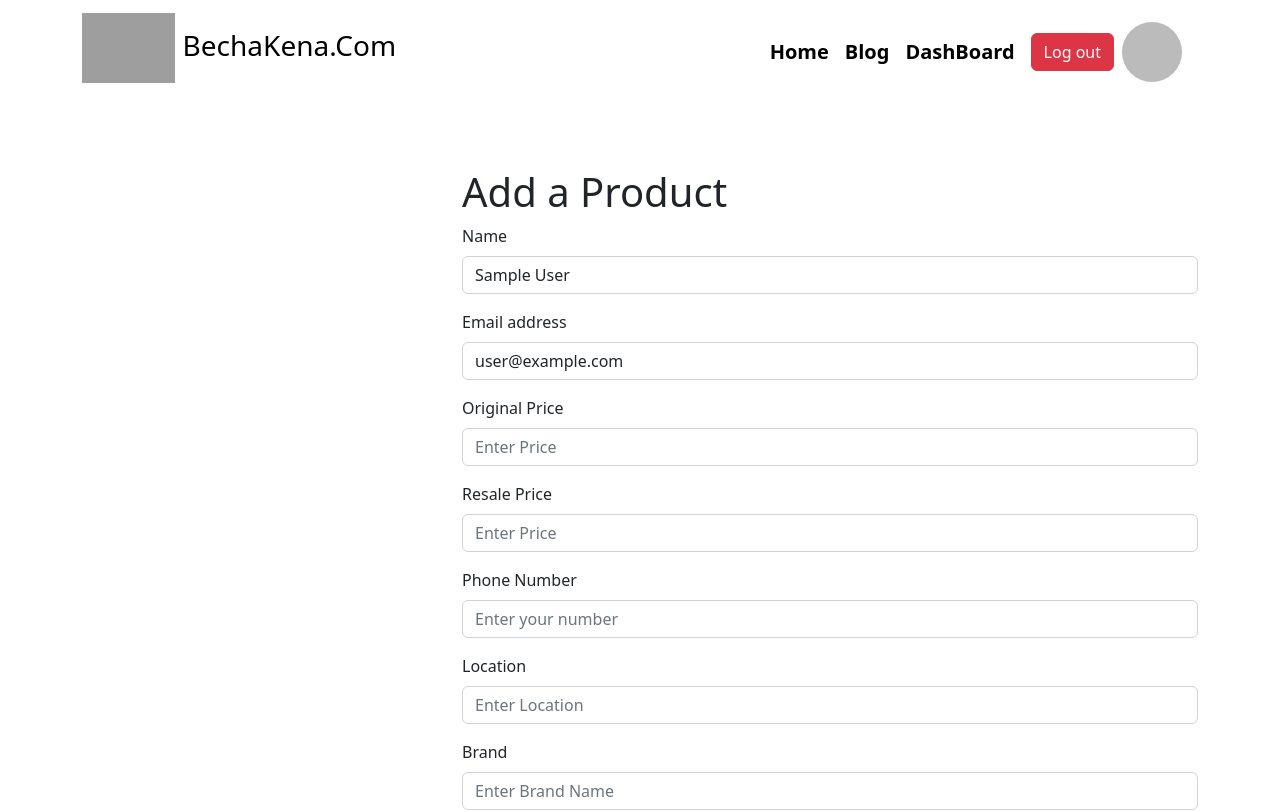
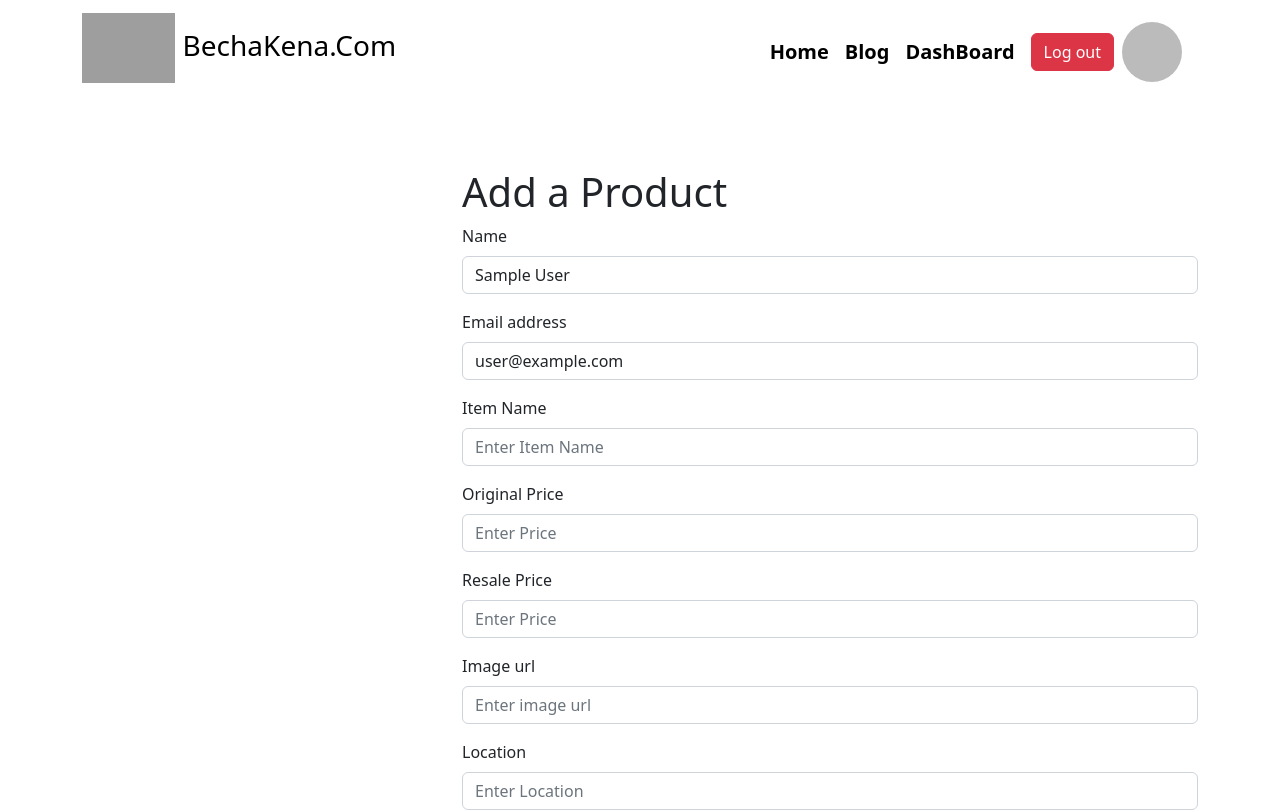
Before and after one commit to dhew98/Resale-Products, a React (Create React App) app: page /dashboard/addProducts in a window 1280 px wide. Shown: the top 812 px of the page. Built offline with nearby package versions, Linux system fonts and the light colour scheme; no server answers; sample sign-in values are in the browser's storage; grey boxes are pictures that could not be loaded.

Commit message:
adding done

```diff
--- a/src/Pages/DashBoard/MyOrders/Seller/Addproducts.js
+++ b/src/Pages/DashBoard/MyOrders/Seller/Addproducts.js
@@ -4,9 +4,51 @@ import Form from 'react-bootstrap/Form';
 
 const Addproducts = () => {
 
+    var cat_id;
     const { user } = useContext(AuthContext);
-    const handleProducts = () => {
+    const handleProducts = (event) => {
+        event.preventDefault();
+        const form = event.target;
+        const name = user?.displayName;
+        const email = user?.email || 'unregistered';
+        const img = form.image.value;
+        const Orgprice = form.Orgprice.value;
+        const price = form.price.value;
+        const use = form.used.value;
+        const location = form.location.value;
+        const brand = form.brand.value;
 
+
+        if (brand === "asus") {
+            cat_id = "637ee62bf3ee5834ef8fa06c";
+        }
+
+        const review = {
+            services: _id,
+            serviceName: item,
+            customer: name,
+            rating: rate,
+            email,
+            message,
+            img
+        }
+        fetch('https://server-six-kappa.vercel.app/reviews', {
+            method: 'POST',
+            headers: {
+                'content-type': 'application/json'
+            },
+            body: JSON.stringify(review)
+        })
+            .then(res => res.json())
+            .then(data => {
+                console.log(data)
+                if (data.acknowledged) {
+                    alert('Thanks for Sharing Your Views!')
+                    form.reset();
+
+                }
+            })
+            .catch(er => console.error(er));
     }
 
     return (
@@ -21,6 +63,10 @@ const Addproducts = () => {
                     <Form.Label>Email address</Form.Label>
                     <Form.Control defaultValue={user?.email} type="email" placeholder="name@example.com" />
                 </Form.Group>
+                <Form.Group className="mb-3" controlId="item">
+                    <Form.Label for="item">Item Name</Form.Label>
+                    <Form.Control id="item" type="text" placeholder="Enter Item Name " />
+                </Form.Group>
                 <Form.Group className="mb-3" controlId="Orgprice">
                     <Form.Label for="Orgprice">Original Price</Form.Label>
                     <Form.Control id="Orgprice" type="text" placeholder="Enter Price" />
@@ -29,9 +75,9 @@ const Addproducts = () => {
                     <Form.Label for="price" >Resale Price</Form.Label>
                     <Form.Control id="price" type="text" placeholder="Enter Price" />
                 </Form.Group>
-                <Form.Group className="mb-3" controlId="number">
-                    <Form.Label for="number" >Phone Number</Form.Label>
-                    <Form.Control id="number" type="text" placeholder="Enter your number" />
+                <Form.Group className="mb-3" controlId="image">
+                    <Form.Label for="image" >Image url</Form.Label>
+                    <Form.Control id="image" type="text" placeholder="Enter image url" />
                 </Form.Group>
                 <Form.Group className="mb-3" controlId="location">
                     <Form.Label for="location">Location</Form.Label>
```
